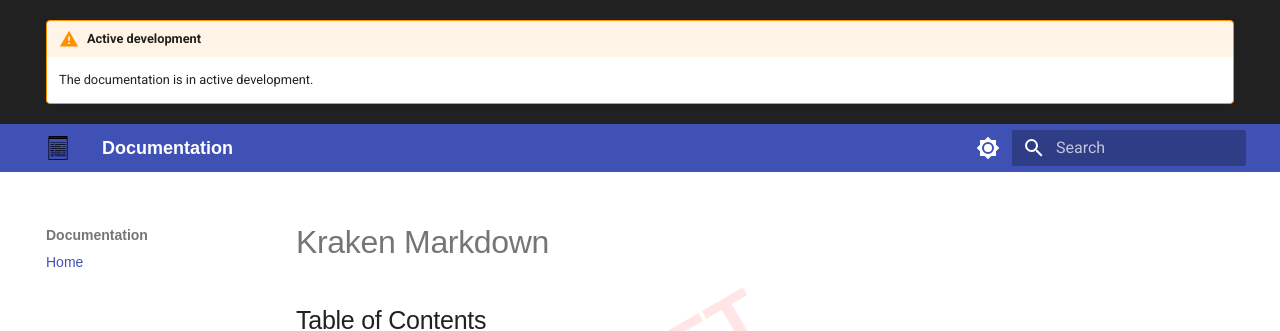
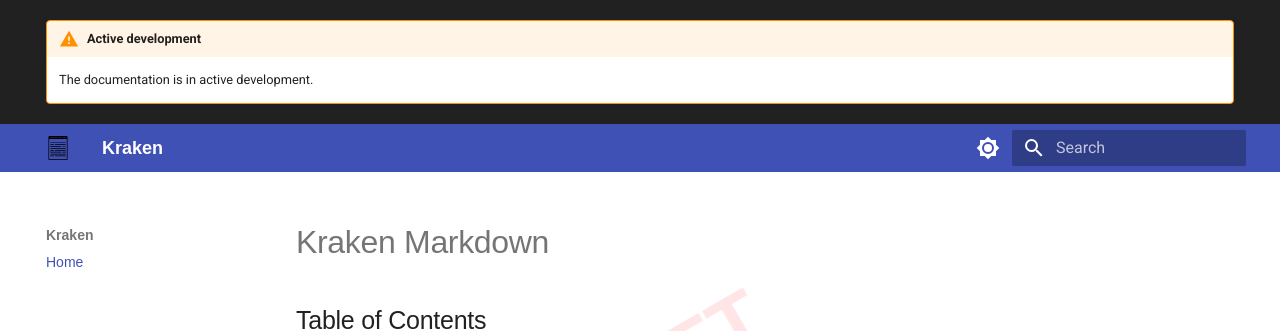
Before and after one commit to parkermmr/Kraken, an MkDocs documentation site: the page built from docs/index.md, in a window 1280 px wide. Shown: the top 331 px of the page. Built offline with MkDocs 1.6.1 and Material for MkDocs 9.7.7, drawn with Linux system fonts in a browser that asks for light colours.

Commit message:
docs(): Update docs content

```diff
--- a/mkdocs.yml
+++ b/mkdocs.yml
@@ -1,7 +1,7 @@
-site_name: Documentation
-site_description: Documentation for the project
-site_author: Author Name
-site_url: https://site.com
+site_name: Kraken
+site_description: Documentation for the Kraken Markdown tool.
+site_author: Parker Rennie
+site_url: https://kraken.pages.io.teampixl.info
 nav:
   - Home: index.md
 
```
